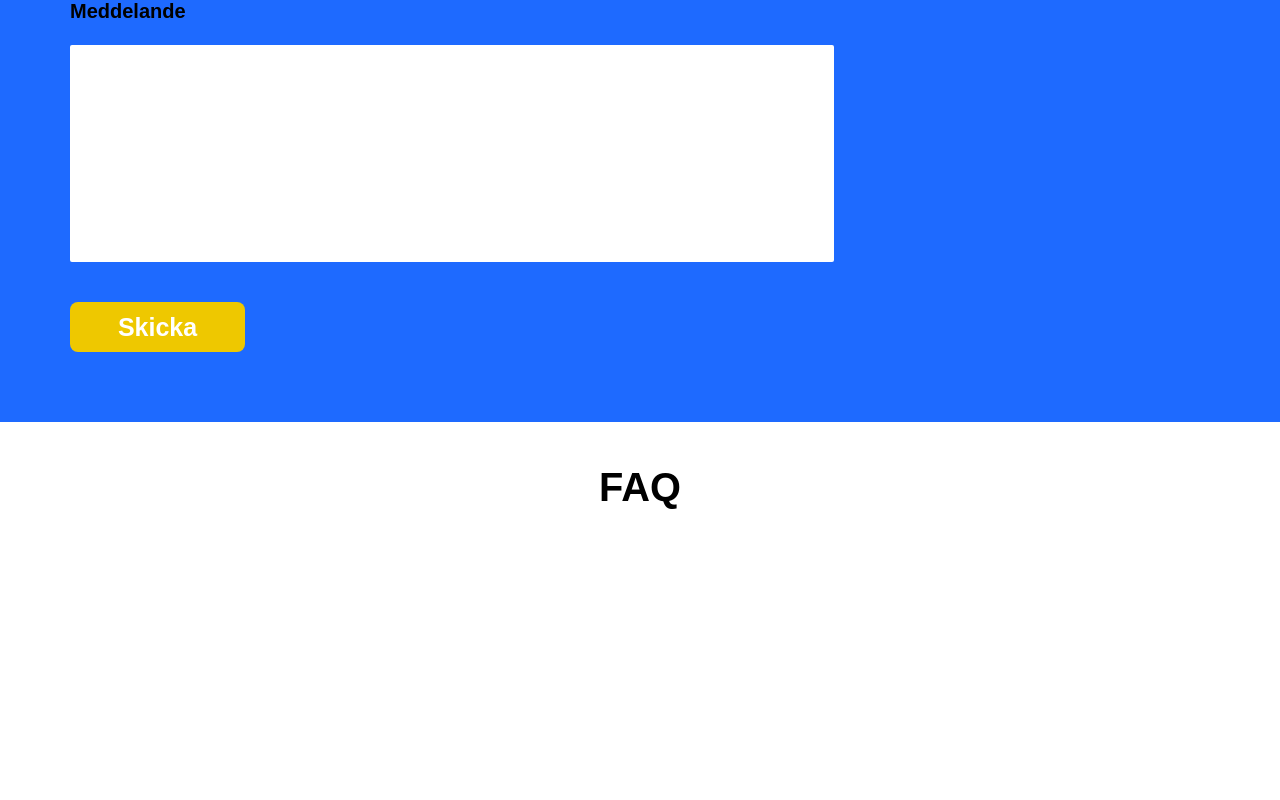
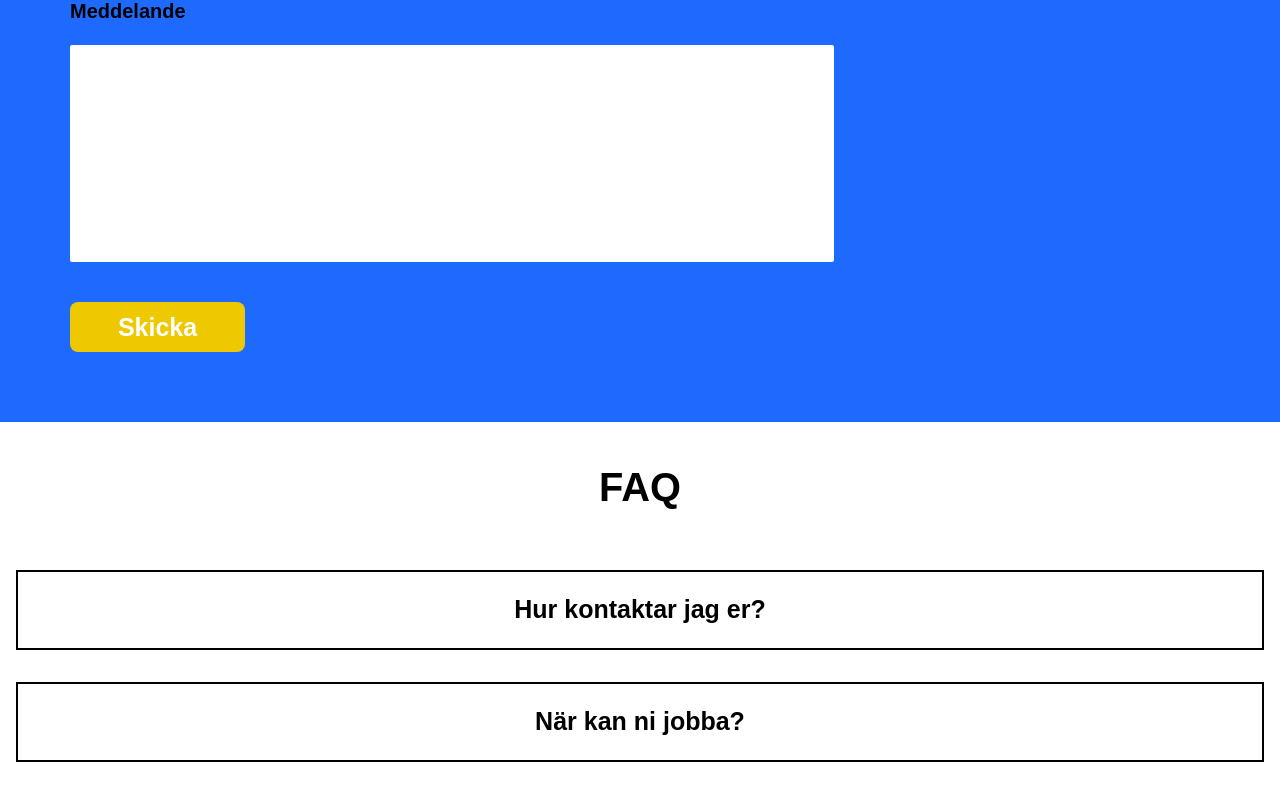
Before and after one commit to maxerling/landing-page-project, a React (Create React App) app: page / in a window 1280 px wide. Shown: the part 3344-4144 px from the top of the page. Before the commit the page ends 3968 px from the top, so only its background shows below. Built offline with nearby package versions, Linux system fonts and the light colour scheme.

Commit message:
setup FAQSection

```diff
--- a/src/components/FAQSection.tsx
+++ b/src/components/FAQSection.tsx
@@ -1,4 +1,4 @@
-import React from "react";
+import React, { useState } from "react";
 import styled from "styled-components";
 
 interface FAQSectionProps {}
@@ -20,11 +20,75 @@ const HeaderText = styled.h1`
   font-weight: 600;
 `;
 
+const FAQ = styled.div`
+  border: 2px solid;
+  justify-content: center;
+  flex-direction: wrap;
+  width: 100%;
+  padding: 1em;
+  margin: 1em;
+`;
+const FAQQ = styled.div`
+  display: flex;
+  width: 100%;
+  justify-content: center;
+  font-size: 1.563rem;
+  font-weight: 600;
+
+  &:active {
+    content: "";
+  }
+`;
+
+const FAQA = styled.div`
+  display: flex;
+  width: 100%;
+  justify-content: center;
+  opacity: 0;
+  max-height: 0;
+  overflow: hidden;
+  transition: all 0.4s ease;
+`;
+
 export const FAQSection: React.FC<FAQSectionProps> = ({}) => {
+  const questions = [
+    {
+      question: "Hur kontaktar jag er?",
+      answer:
+        "Via vårt kontaktformulär alternativt via telefon på detta nummer: 07xxxxxxxx.",
+      open: false,
+    },
+    {
+      question: "När kan ni jobba?",
+      answer: "Kontakta oss och sedan återkommer vi med ett svar.",
+      open: false,
+    },
+  ];
+
+  const [faqs, setfaqs] = useState(questions);
+  const toogleFAQ = (index: number) => {
+    setfaqs(
+      faqs.map((faq, i) => {
+        if (i === index) {
+          console.log(faq);
+          faq.open = !faq.open;
+        } else {
+          faq.open = false;
+        }
+
+        return faq;
+      })
+    );
+  };
   return (
     <ContentWrapper>
       <HeaderText>FAQ</HeaderText>
-
+      {faqs.map((faq: any, i: number) => (
+        <FAQ className={faq.open ? "open" : ""} onClick={() => toogleFAQ(i)}>
+          <FAQQ>{faq.question}</FAQQ>
+          <FAQA>{faq.answer}</FAQA>
+        </FAQ>
+      ))}
     </ContentWrapper>
   );
 };
```
